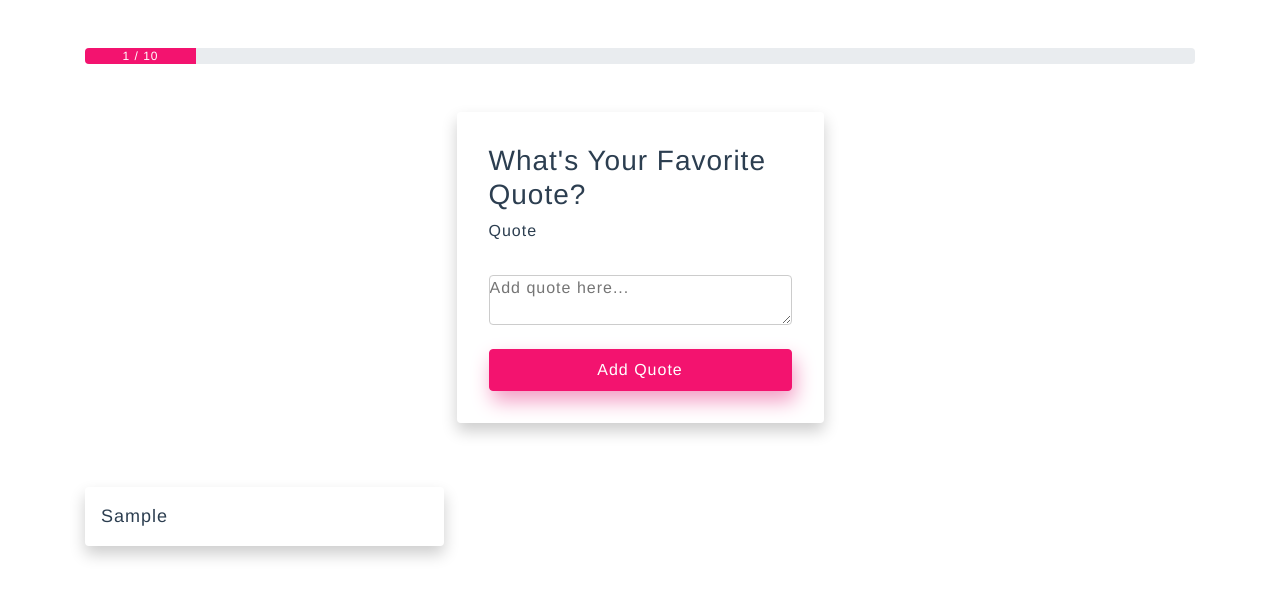
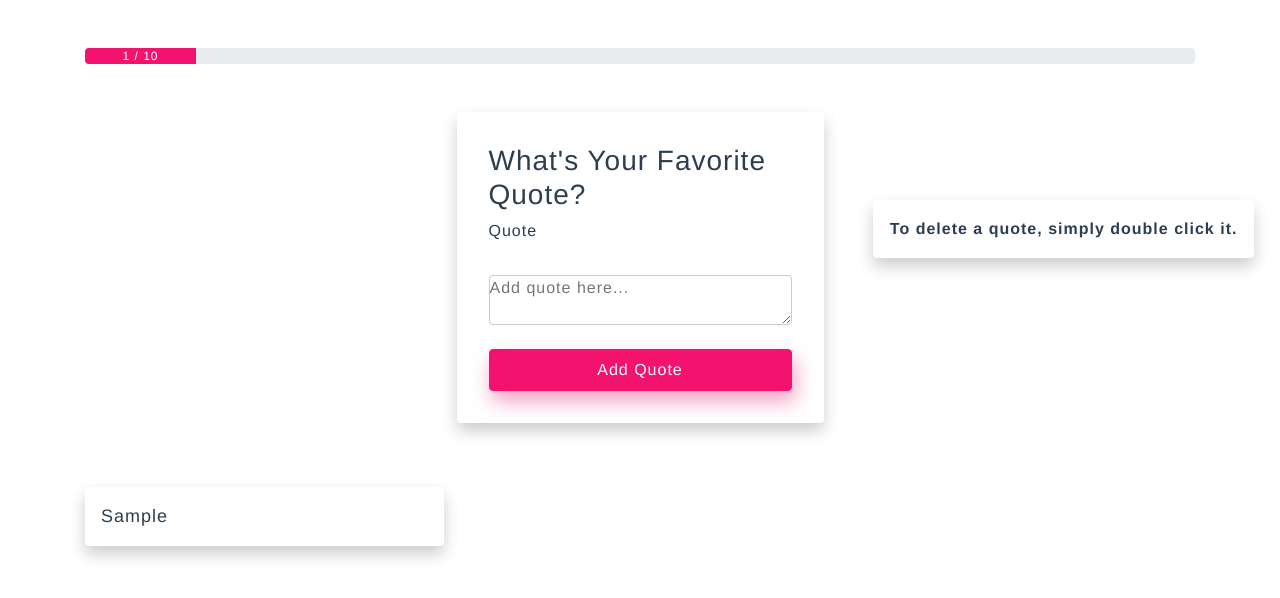
Before and after one commit to ryanwpb/vue-quotes, a Vue app: page / in a window 1280 px wide. Both pictures are taken after typing "Sample" into the empty fields and a click on the input "Add Quote". Shown: the top 598 px of the page. Built offline with nearby package versions, Linux system fonts and the light colour scheme.

Commit message:
Add alert message to delete quote.

```diff
--- a/src/App.vue
+++ b/src/App.vue
@@ -9,7 +9,8 @@
 <script>
 import QuoteGrid from './components/QuoteGrid.vue';
 import NewQuote from './components/NewQuote.vue';
-import Header from './components/Header.vue'
+import Header from './components/Header.vue';
+
 export default {
   name: 'App',
   components: {
--- a/src/components/NewQuote.vue
+++ b/src/components/NewQuote.vue
@@ -1,10 +1,16 @@
 <template>
-    <form>
+<div>
+      <form>
         <h3>What's Your Favorite Quote?</h3>
         <label for="quote">Quote</label>
         <textarea name="" id="" cols="30" rows="2" v-model="quote" placeholder="Add quote here..."></textarea>
-        <input type="submit" @click.prevent="createNew" value="Add Quote">
+        <input type="submit" @click.prevent="createNew()" value="Add Quote" id="submit">
     </form>
+
+    <div class="alert-container">
+        <div class="alert">To delete a quote, simply double click it.</div>
+    </div>
+</div>
 </template>
 
 <script>
@@ -18,7 +24,7 @@ export default {
         createNew() {
             this.$emit('quoteAdded', this.quote);
             this.quote = '';
-        }
+        },
     }
 }
 </script>
@@ -63,4 +69,23 @@ input:active {
 input:focus {
     outline: none;
 }
+
+.alert {
+    position: absolute;
+    display: none;
+    /* left: 50px; */
+    opacity: 1;
+    transition: all .5sec ease-out;
+    top: 25%;
+    right: 2%;
+    padding: 1rem;
+    box-shadow: 0px 8px 16px 0px rgba(0, 0, 0, 0.2);
+    border-radius: .25rem;
+    font-weight: bold;
+}
+
+.alert.removed {
+  right: -50px;
+  opacity: 0;
+}
 </style>
--- a/src/main.js
+++ b/src/main.js
@@ -12,3 +12,17 @@ Vue.config.productionTip = false
 new Vue({
   render: h => h(App),
 }).$mount('#app')
+
+
+let submit = document.querySelector('#submit')
+
+submit.addEventListener('click', function() {
+  let alertMess = document.querySelector('.alert');
+  alertMess.style.display = 'block';
+  setTimeout(function(){
+    alertMess.classList.add('removed');
+  }, 3000);
+  if(alertMess.classList.contains('removed')) {
+    alertMess.classList.remove('removed');
+  }
+})
```
